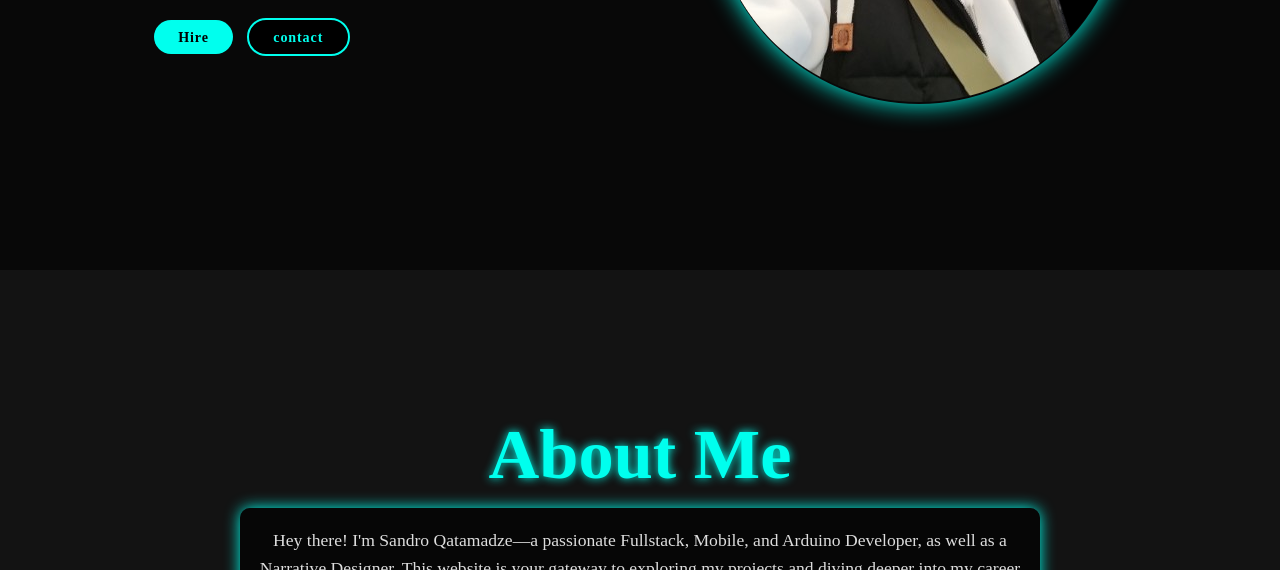
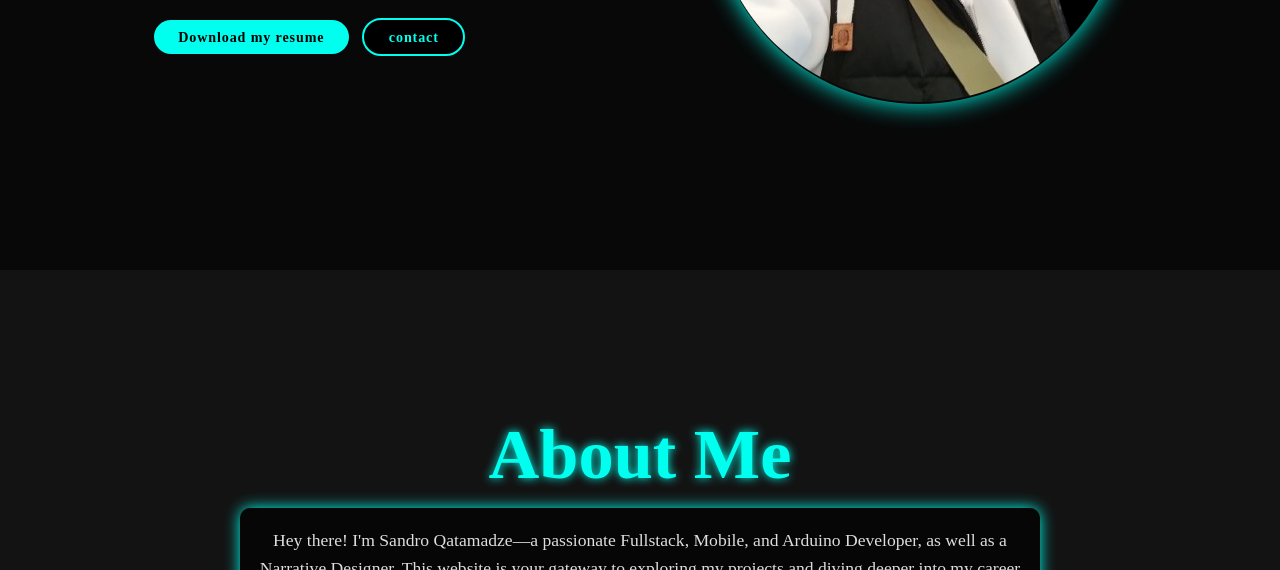
Before and after one commit to SANDRICKSON/sandro2, a plain HTML site: page index.html in a window 1280 px wide. Shown: the part 530-1100 px from the top of the page. Drawn offline with nearby package versions, Linux system fonts and the light colour scheme.

Commit message:
Update index.html

```diff
--- a/index.html
+++ b/index.html
@@ -46,7 +46,7 @@
             </div>
 
             <div class="btn-group">
-                <a href="#contact" class="btn">Hire</a>
+                <a href="/assets/resume.pdf" class="btn" download>Download my resume</a>
                 <a href="#contact" class="btn">contact</a>
             </div>
         </div>
```
